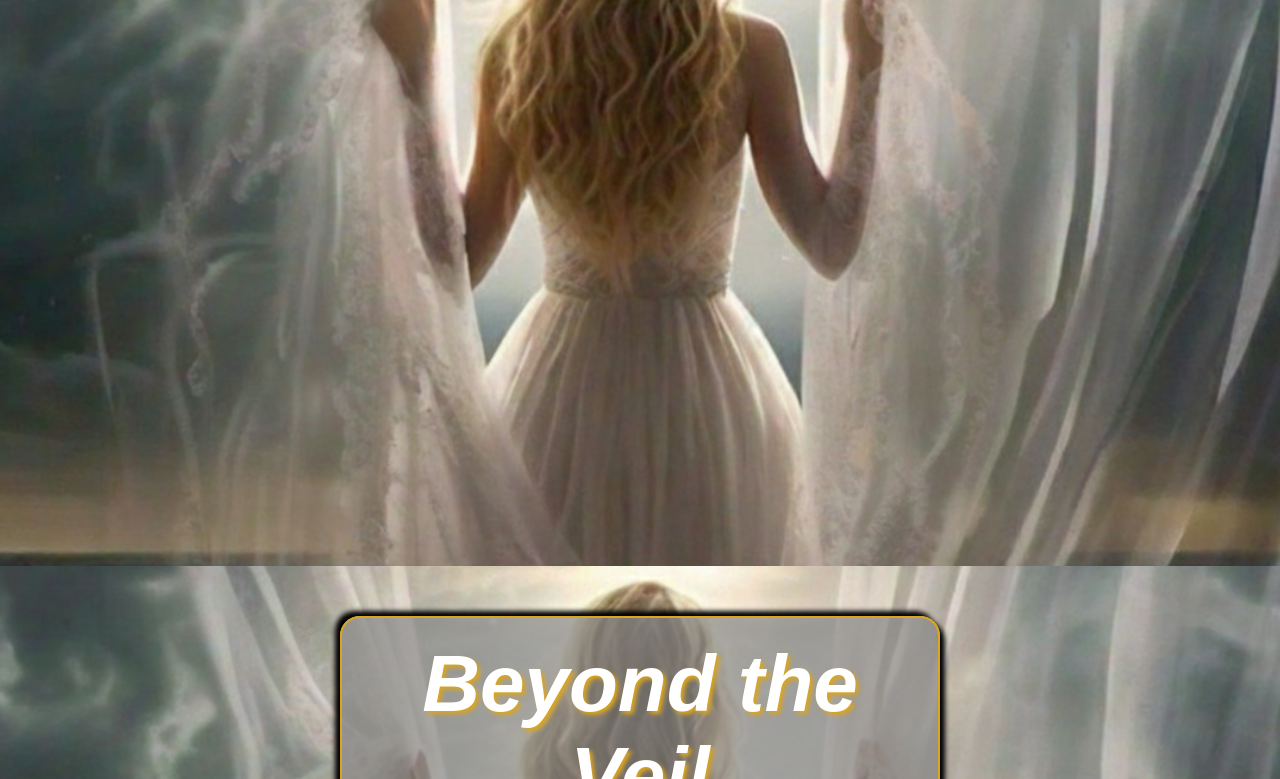
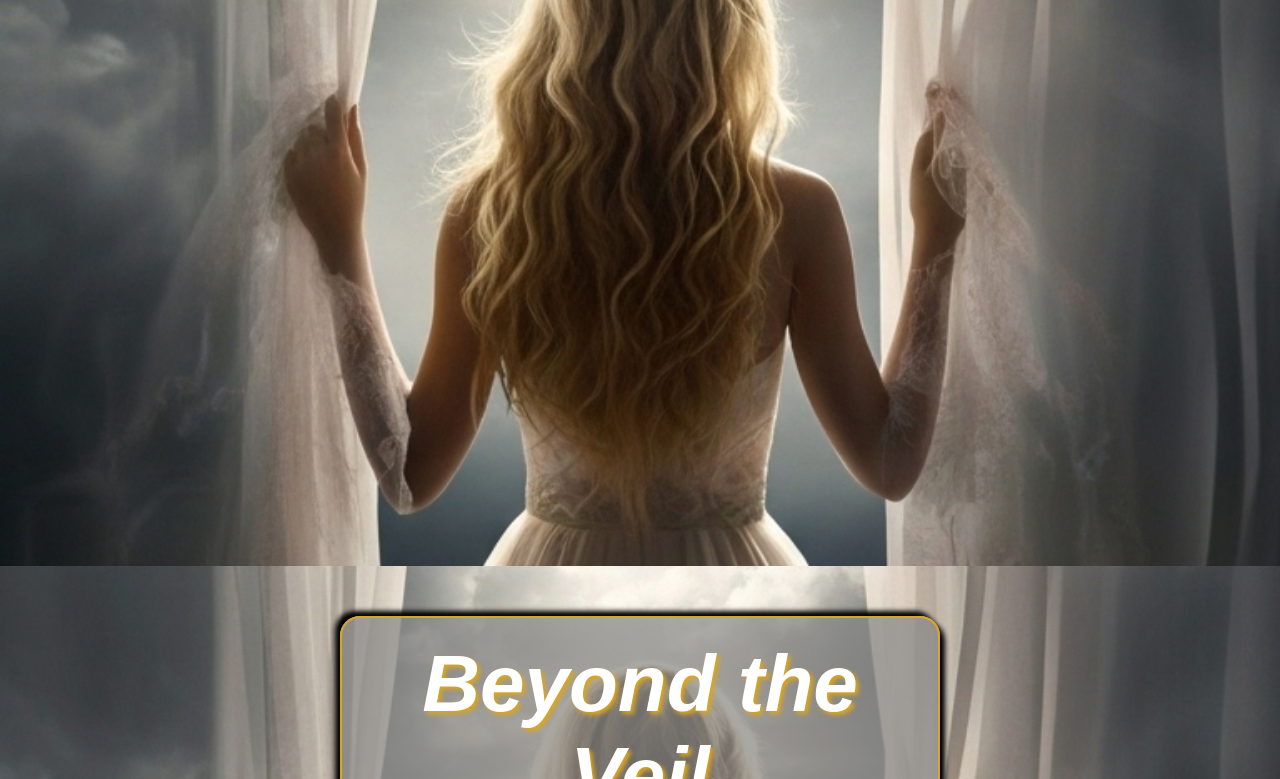
Before and after one commit to AFrederick13/Mikala-Hall, a plain HTML site: page index.html in a window 1280 px wide. Shown: the part 234-1013 px from the top of the page. Drawn offline with Linux system fonts and the light colour scheme.

Commit message:
modifed background image

```diff
--- a/style.css
+++ b/style.css
@@ -12,7 +12,6 @@ body {
     text-shadow: 2px 2px 2px black;
     margin: 0;
 }
-
 
 /* header, section, footer styles */
 header,
@@ -32,12 +31,12 @@ footer {
     display: flex;
     flex-direction: column;
 
-    /* Background Image Styles */
-    background-image: url(images/GirlUnveiling.png);
+    /* Background Image Styles for each section */
+    background-image: url(images/unveil1.png);
     background-size: cover;
     background-position: center;
-    background-attachment: fixed;
     background-repeat: no-repeat;
+
 }
 
 
```
Also changed, not shown: images/unveil1.png (added).
